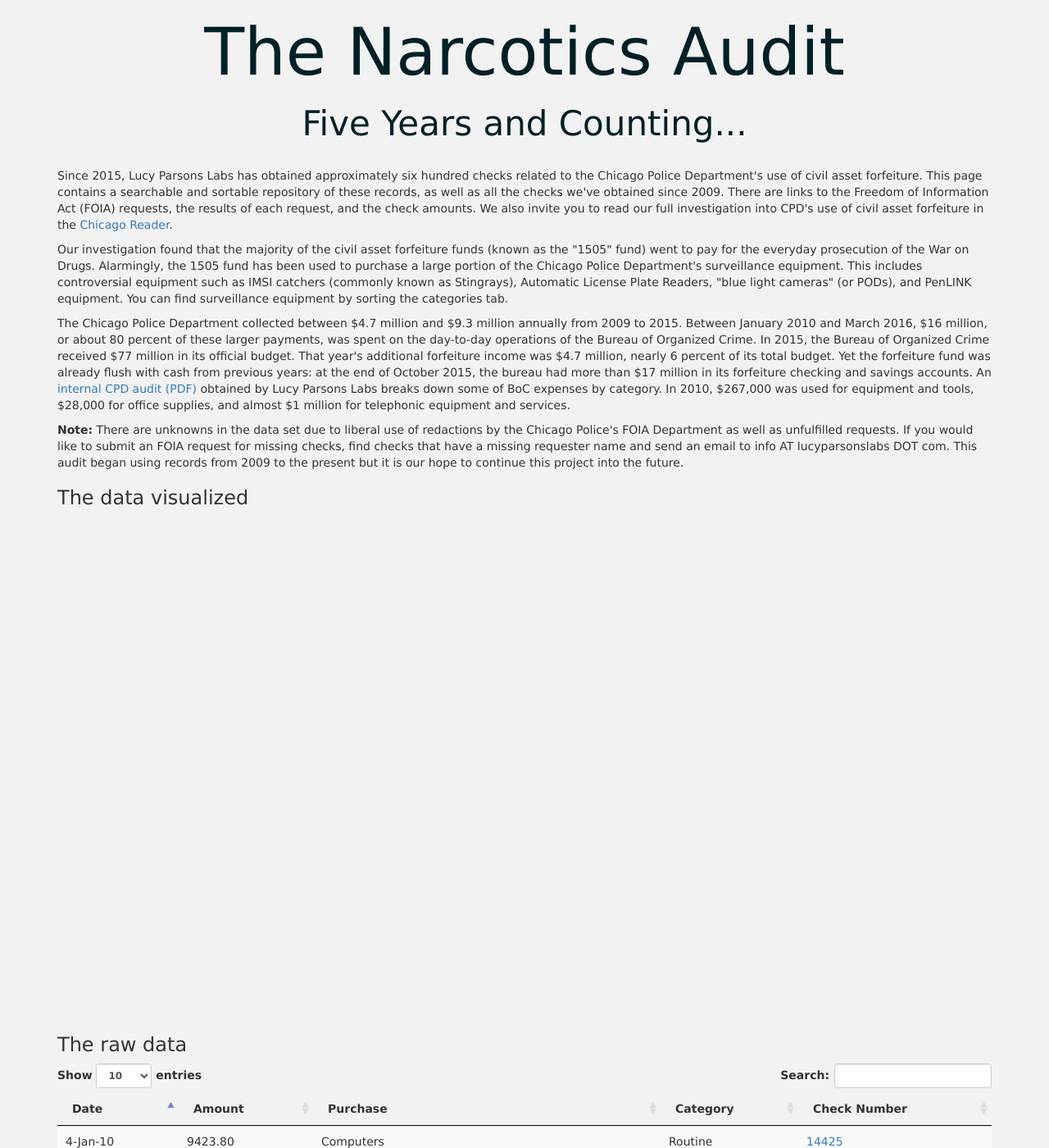
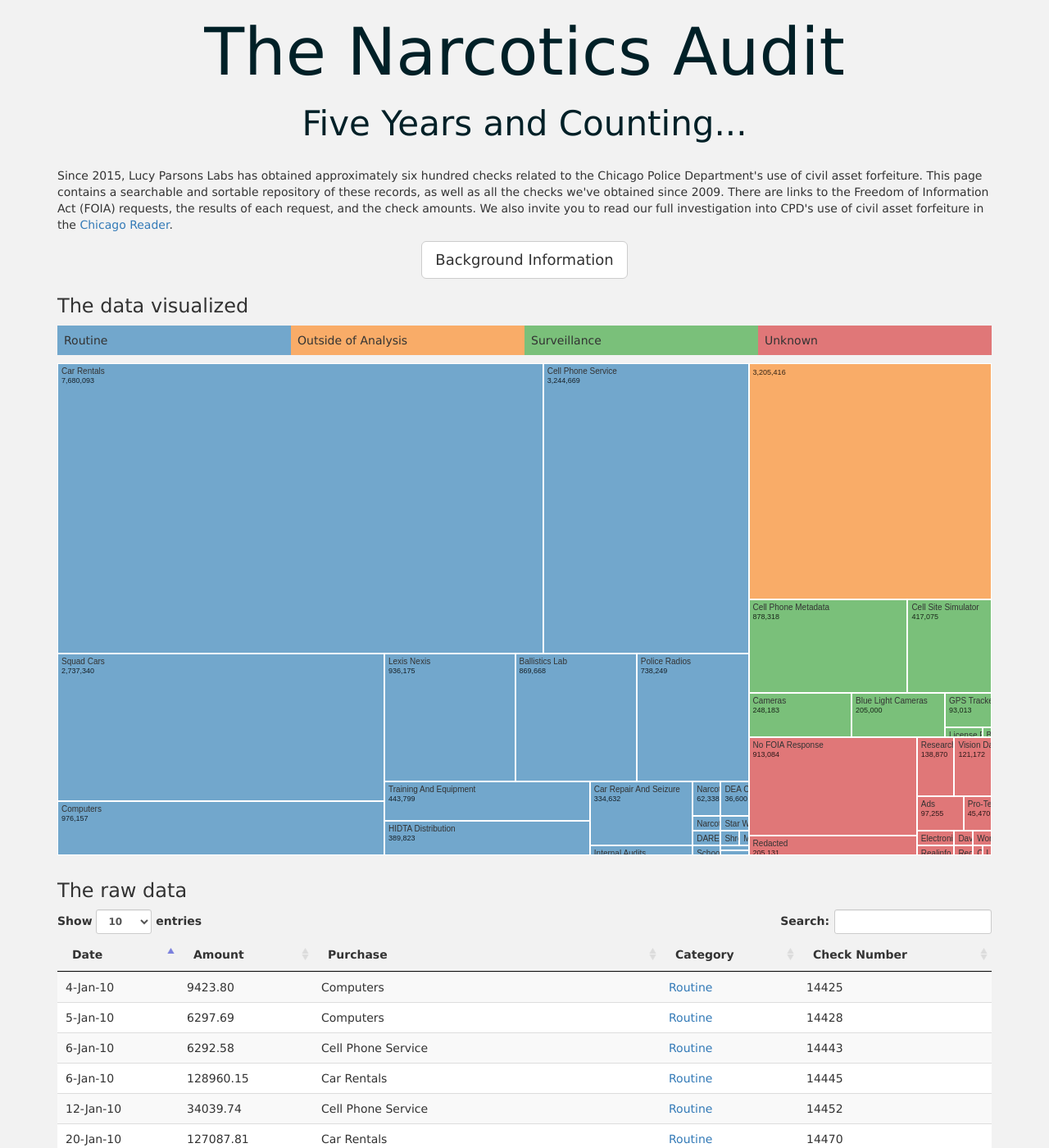
Before and after one commit to saltthefries/lucyparsonslabs.com, a Jekyll site: the page fullaudit/index.html, which Jekyll copies as it is, in a window 1280 px wide and 1400 px high. Shown: the whole window at 82% size. Built offline with Jekyll 4.4.1, drawn with Linux system fonts in a browser that asks for light colours; nearby versions of some CDN libraries; library files that are not in the unit come from our copies.

Commit message:
Hide the scary big blob of text in a modal (#5)
fix json (#4)

another fix for JSON

clean up PDF columns

merge final data with Stephan's data visualization

```diff
--- a/fullaudit/data/1505Export.csv
+++ b/fullaudit/data/1505Export.csv
@@ -155,18 +155,18 @@
 23-Jun-11,129020.01,Car Rentals,Routine,15745
 27-Jun-11,11245.00,Computers,Routine,15747
 8-Jul-11,5901.00,Lexis Nexis,Routine,15763
-25-Jul-11,16746.28,Cell Phone Service,Routine,15778.Pdf
+25-Jul-11,16746.28,Cell Phone Service,Routine,15778
 4-Aug-11,44520.00,Research Electronics,Unknown,15786
 4-Aug-11,128777.97,Car Rentals,Routine,15788
 8-Aug-11,9625.00,Cell Phone Metadata,Surveillance,15793
 8-Aug-11,33617.49,Cell Phone Service,Routine,15801
 8-Aug-11,30977.40,Cell Phone Service,Routine,15802
-16-Aug-11,5552.50,Lexis Nexis,Routine,15805.Odf
+16-Aug-11,5552.50,Lexis Nexis,Routine,15805
 16-Aug-11,27407.53,Cell Phone Service,Routine,15809
 17-Aug-11,8500.00,Lexis Nexis,Routine,15810
 17-Aug-11,17960.19,Cell Phone Service,Routine,15826
 26-Aug-11,8500.00,Lexis Nexis,Routine,15826
-1-Sep-11,5955.39,Cell Phone Service,Routine,15830.Pdf
+1-Sep-11,5955.39,Cell Phone Service,Routine,15830
 1-Sep-11,5200.00,Cell Phone Service,Routine,15836
 1-Sep-11,138467.13,Car Rentals,Routine,15847
 13-Sep-11,17309.03,Cell Phone Service,Routine,15860
@@ -206,16 +206,16 @@
 16-Feb-12,17276.52,Cell Phone Service,Routine,16092
 23-Feb-12,8503.50,Lexis Nexis,Routine,16102
 27-Feb-12,71408.31,Car Rentals,Routine,16104
-6-Mar-12,117007.63,Car Rentals,Routine,16130.Pdf
+6-Mar-12,117007.63,Car Rentals,Routine,16130
 6-Mar-12,6262.55,Redacted,Unknown,
-9-Mar-12,25553.83,Cell Phone Service,Routine,16144.Pdf
-14-Mar-12,8501.50,Redacted,Unknown,16150.Pdf
-14-Mar-12,18244.10,Cell Phone Service,Routine,16151.Pdf
-16-Mar-12,6960.00,Redacted,Unknown,16152.Pdf
-20-Mar-12,136448.53,Car Rentals,Routine,16159.Pdf
-2-Apr-12,6374.50,Redacted,Unknown,16172.Pdf
-2-Apr-12,5267.68,Us Marshalls Service/Cpd,Unknown,16173.Pdf
-4-Apr-12,8400.00,DEA Conference,Routine,16191.Pdf
+9-Mar-12,25553.83,Cell Phone Service,Routine,16144
+14-Mar-12,8501.50,Redacted,Unknown,16150
+14-Mar-12,18244.10,Cell Phone Service,Routine,16151
+16-Mar-12,6960.00,Redacted,Unknown,16152
+20-Mar-12,136448.53,Car Rentals,Routine,16159
+2-Apr-12,6374.50,Redacted,Unknown,16172
+2-Apr-12,5267.68,Us Marshals Service/CPD,Unknown,16173
+4-Apr-12,8400.00,DEA Conference,Routine,16191
 17-Apr-12,25591.07,Cell Phone Service,Routine,16230
 17-Apr-12,16729.07,Cell Phone Service,Routine,16233
 18-Apr-12,8504.50,Lexis Nexis,Routine,16244
@@ -435,7 +435,7 @@
 6-Jan-15,48012.00,Computers,Routine,17795
 15-Jan-15,5811.50,Lexis Nexis,Routine,17811
 22-Jan-15,8500.00,Lexis Nexis,Routine,17820
-23-Jan-15,106382.11,Car Rentals,Routine,17827.Pdf
+23-Jan-15,106382.11,Car Rentals,Routine,17827
 3-Feb-15,5716.00,Lexis Nexis,Routine,17844
 4-Feb-15,15221.37,Cell Phone Service,Routine,17849
 6-Feb-15,19408.89,Cell Phone Service,Routine,17851
--- a/fullaudit/index.html
+++ b/fullaudit/index.html
@@ -29,6 +29,22 @@
       <p>
         Since 2015, Lucy Parsons Labs has obtained approximately six hundred checks related to the Chicago Police Department's use of civil asset forfeiture. This page contains a searchable and sortable repository of these records, as well as all the checks we've obtained since 2009. There are links to the Freedom of Information Act (FOIA) requests, the results of each request, and the check amounts. We also invite you to read our full investigation into CPD's use of civil asset forfeiture in the <a href="link to article">Chicago Reader</a>.
       </p>
+      <div class="text-center">
+        <button type="button" class="btn btn-default btn-lg more-info-button"
+                data-toggle="modal" data-target="#myModal">
+          Background Information
+        </button>
+      </div>
+
+      <!-- Modal -->
+      <div class="modal fade" id="myModal" tabindex="-1" role="dialog" aria-labelledby="myModalLabel">
+        <div class="modal-dialog" role="document">
+          <div class="modal-content">
+            <div class="modal-header">
+              <button type="button" class="close" data-dismiss="modal" aria-label="Close"><span aria-hidden="true">&times;</span></button>
+              <h4 class="modal-title" id="myModalLabel">Background Information</h4>
+            </div>
+            <div class="modal-body">
             <p>
               Our investigation found that the majority of the civil asset forfeiture funds (known as the "1505" fund) went to pay for the everyday prosecution of the War on Drugs. Alarmingly, the 1505 fund has been used to purchase a large portion of the Chicago Police Department's surveillance equipment. This includes controversial equipment such as IMSI catchers (commonly known as Stingrays), Automatic License Plate Readers, "blue light cameras" (or PODs), and PenLINK equipment. You can find surveillance equipment by sorting the categories tab.
             </p>
@@ -38,6 +54,13 @@
             <p>
               <b>Note:</b> There are unknowns in the data set due to liberal use of redactions by the Chicago Police's FOIA Department as well as unfulfilled requests. If you would like to submit an FOIA request for missing checks, find checks that have a missing requester name and send an email to <i></i>info AT lucyparsonslabs DOT com</i>. This audit began using records from 2009 to the present but it is our hope to continue this project into the future.
             </p>
+            </div>
+            <div class="modal-footer">
+              <button type="button" class="btn btn-default" data-dismiss="modal">Close</button>
+            </div>
+          </div>
+        </div>
+      </div>
 
       <h3>The data visualized</h3>
       <div id="graph-legend"></div>
--- a/fullaudit/js/csv_to_html_table.js
+++ b/fullaudit/js/csv_to_html_table.js
@@ -25,7 +25,7 @@
 
             for (row_id = 1; row_id < csv_data.length; row_id++) {
                 var row_html = "<tr>";
-  		csv_data[row_id][4] = linkpdf(csv_data[row_id][4]);
+  		csv_data[row_id][3] = linkpdf(csv_data[row_id][3]);
 		for (col_id = 0; col_id < csv_data[row_id].length; col_id++) {
                     row_html += "<td>" + csv_data[row_id][col_id] + "</td>";
                 }
--- a/fullaudit/visualization/output.json
+++ b/fullaudit/visualization/output.json
@@ -3,31 +3,27 @@
         {
             "children": [
                 {
-                    "name": "\"Realinfo Accounts\"",
+                    "name": "Realinfo Accounts",
                     "size": 19644.76
                 },
                 {
-                    "name": "Ads Invoice",
-                    "size": 97255.0
-                },
-                {
-                    "name": "Unknown",
-                    "size": 7193.58
+                    "name": "Ads",
+                    "size": 97255.00
                 },
                 {
                     "name": "Research Electronics",
-                    "size": 138870.0
+                    "size": 138870.00
                 },
                 {
                     "name": "Redacted",
-                    "size": 197937.54
+                    "size": 205131.12
                 },
                 {
                     "name": "Vision Database",
-                    "size": 121172.4
+                    "size": 121172.40
                 },
                 {
-                    "name": "US Marshalls/CPD”,
+                    "name": "US Marshals/CPD",
                     "size": 5267.68
                 },
                 {
@@ -39,46 +35,46 @@
                     "size": 10819.38
                 },
                 {
-                    "name": "Pro-Tech Security Sales Invoice",
-                    "size": 45470.0
+                    "name": "Pro-Tech Security",
+                    "size": 45470.00
                 },
                 {
-                    "name": "\"Clear Services\" Subscription",
-                    "size": 5884.0
+                    "name": "Clear Services Subscription",
+                    "size": 5884.00
                 },
                 {
-                    "name": "Worldwide Technologies Invoice",
+                    "name": "Worldwide Technologies",
                     "size": 12975.53
                 },
                 {
                     "name": "No FOIA Response",
-                    "size": 303237.51999999996
+                    "size": 913084.042
                 },
                 {
-                    "name": "Electronics Services Agency Invoice",
+                    "name": "Electronics Services Agency",
                     "size": 37400.0
                 }
             ],
-            "name": "unknown"
+            "name": "Unknown"
         },
      {
             "children": [
                 {
-                    "name": "All Expenses Below $5,000",
+                    "name": "",
                     "size": 3205416.21
                 }
             ],
-            "name": “Outside of Analysis”
+            "name": "Outside of Analysis"
         },
         {
             "children": [
                 {
                     "name": "License Plate Reader",
-                    "size": 13720.0
+                    "size": 13720.00
                 },
                 {
                     "name": "Black Widow Surveillance",
-                    "size": 5220.0
+                    "size": 5220.00
                 },
                 {
                     "name": "Cameras",
@@ -86,28 +82,28 @@
                 },
                 {
                     "name": "GPS Trackers",
-                    "size": 93012.8
+                    "size": 93012.80
                 },
                 {
                     "name": "Cell Site Simulator",
-                    "size": 417075.0
+                    "size": 417075.00
                 },
                 {
                     "name": "Blue Light Cameras",
-                    "size": 205000.0
+                    "size": 205000.00
                 },
                 {
                     "name": "Cell Phone Metadata",
-                    "size": 878317.5700000001
+                    "size": 878317.57
                 }
             ],
-            "name": "surveillance"
+            "name": "Surveillance"
         },
         {
             "children": [
                 {
                     "name": "Car Repair And Seizure",
-                    "size": 317392.79000000004
+                    "size": 334632.24
                 },
                 {
                     "name": "Narcotics Field Testing Kit",
@@ -122,28 +118,24 @@
                     "size": 36600.0
                 },
                 {
-                    "name": "Cpd Dept Of Fleet Mngmt",
-                    "size": 17240.45
-                },
-                {
                     "name": "Lexis Nexis",
                     "size": 936175.02
                 },
                 {
                     "name": "Postal Equipment",
-                    "size": 7060.0
+                    "size": 7060.00
                 },
                 {
                     "name": "Star Witness",
-                    "size": 20100.0
+                    "size": 20100.00
                 },
                 {
-                    "name": "Dare Programming",
+                    "name": "DARE Programming",
                     "size": 20000.0
                 },
                 {
                     "name": "Narcotics Destruction",
-                    "size": 32166.670000000002
+                    "size": 32166.67
                 },
                 {
                     "name": "School Prevention Programs",
@@ -155,7 +147,7 @@
                 },
                 {
                     "name": "Cell Phone Service",
-                    "size": 3238057.299999998
+                    "size": 3244669.05
                 },
                 {
                     "name": "Internal Audits",
@@ -163,31 +155,27 @@
                 },
                 {
                     "name": "Computers",
-                    "size": 976156.8399999999
+                    "size": 976156.84
                 },
                 {
                     "name": "Training And Equipment",
-                    "size": 443799.3
+                    "size": 443799.30
                 },
                 {
                     "name": "Police Radios",
-                    "size": 738249.0
+                    "size": 738249.00
                 },
                 {
                     "name": "Money Counter",
-                    "size": 7739.0
+                    "size": 7739.00
                 },
                 {
                     "name": "Ballistics Lab",
                     "size": 869668.11
                 },
                 {
-                    "name": "At&T Trunking",
-                    "size": 6612.05
-                },
-                {
                     "name": "Car Rentals",
-                    "size": 7680092.669999999
+                    "size": 7680092.67
                 },
                 {
                     "name": "Squad Cars",
@@ -198,8 +186,8 @@
                     "size": 389823.46
                 }
             ],
-            "name": "routine"
+            "name": "Routine"
         }
     ],
-    "name": "cpd"
+    "name": "CPD Expenditures"
 }
```
Lines whose indentation alone changed are shown as unchanged.
